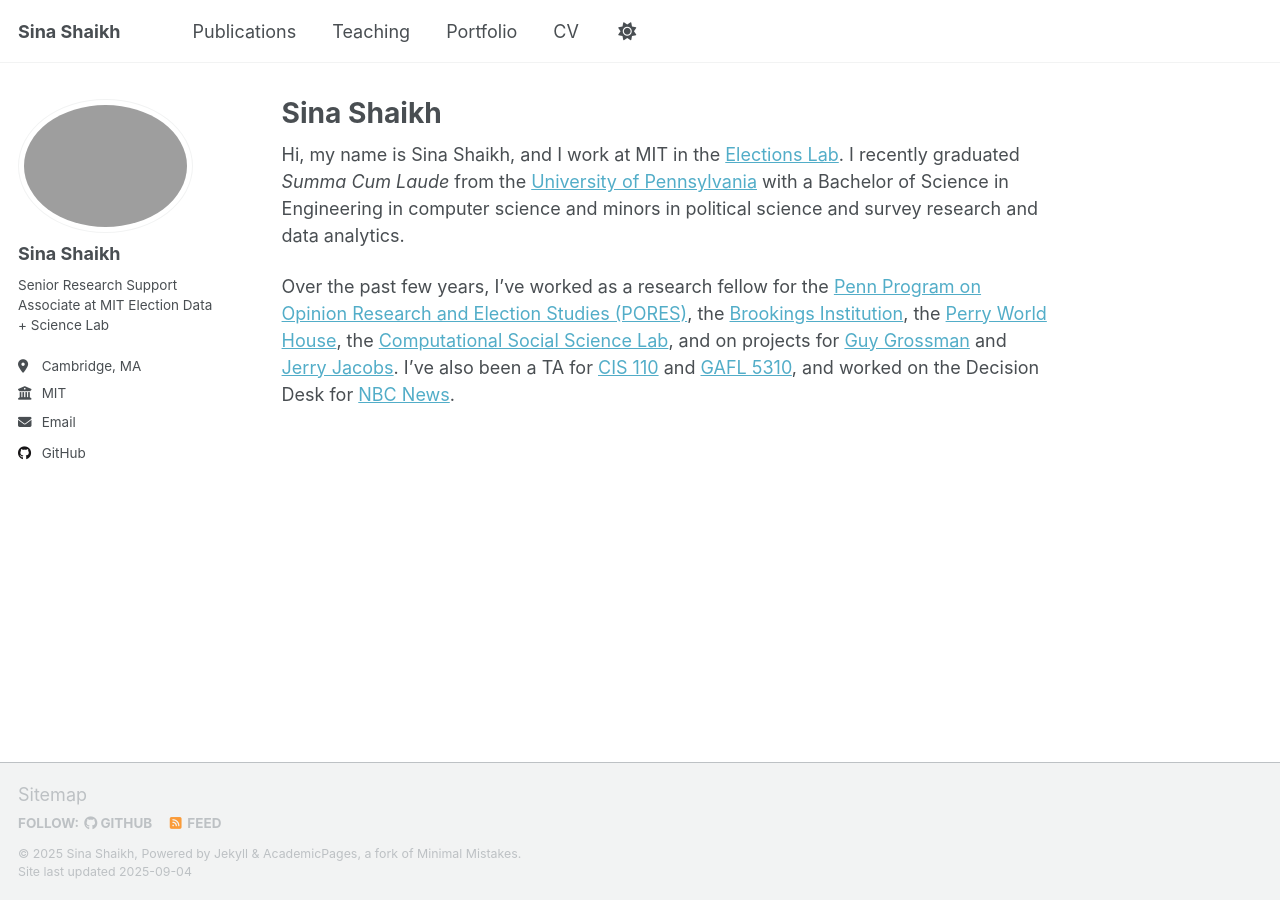
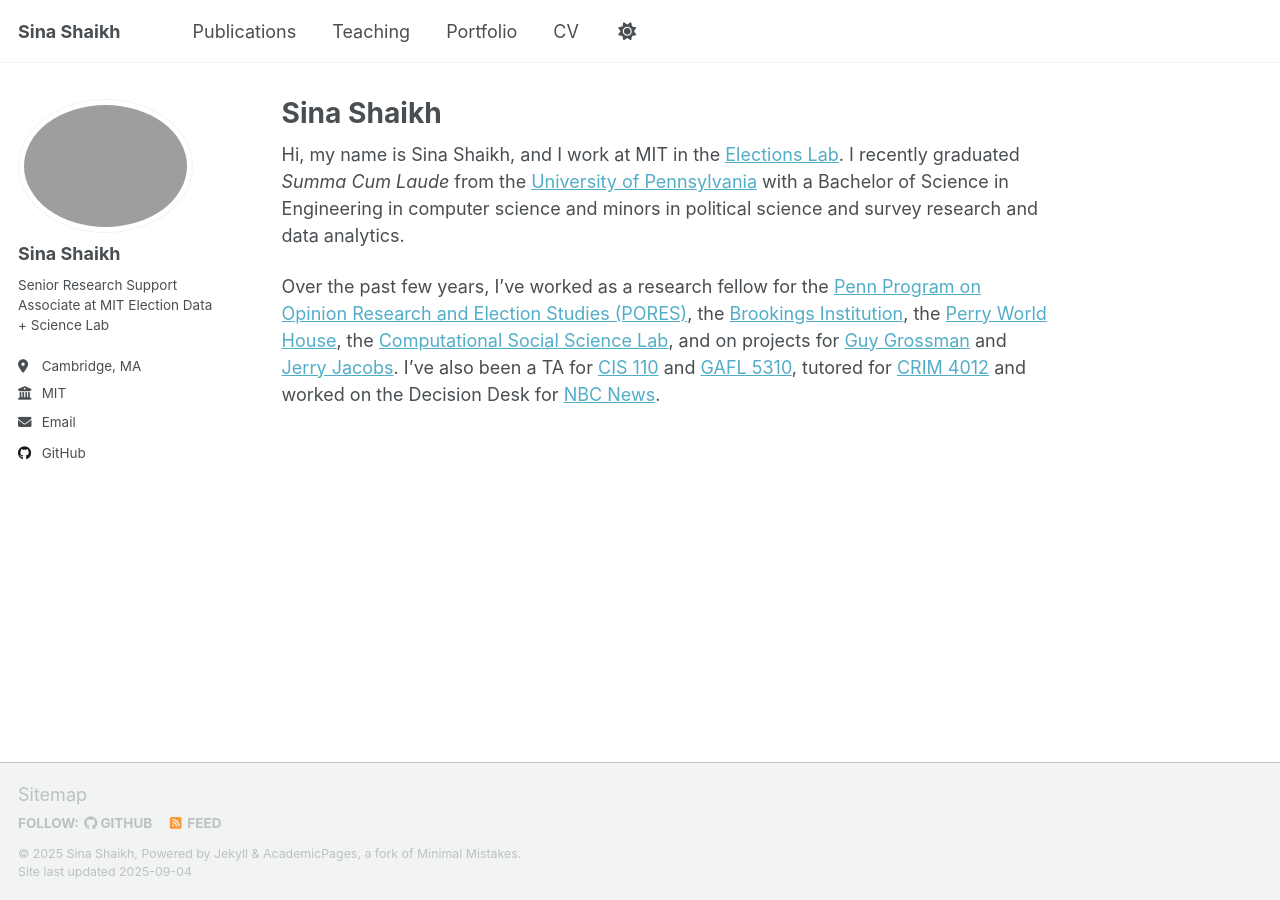
Before and after one commit to SinaShaikh/sinashaikh.github.io, a Jekyll site: the page built from _pages/about.md, in a window 1280 px wide. Built offline with Jekyll 4.4.1, drawn with Linux system fonts in a browser that asks for light colours; a script that is not in the unit is left out.

Commit message:
Update about.md

```diff
--- a/_pages/about.md
+++ b/_pages/about.md
@@ -9,4 +9,4 @@
 
 Hi, my name is Sina Shaikh, and I work at MIT in the [Elections Lab](https://electionlab.mit.edu/). I recently graduated *Summa Cum Laude* from the [University of Pennsylvania](https://upenn.edu) with a Bachelor of Science in Engineering in computer science and minors in political science and survey research and data analytics.
 
-Over the past few years, I've worked as a research fellow for the [Penn Program on Opinion Research and Election Studies (PORES)](https://pores.upenn.edu), the [Brookings Institution](https://www.brookings.edu), the [Perry World House](https://global.upenn.edu/perryworldhouse), the [Computational Social Science Lab](https://css.seas.upenn.edu/), and on projects for [Guy Grossman](https://guygrossman.com/) and [Jerry Jacobs](https://sociology.sas.upenn.edu/people/jerry-jacobs). I've also been a TA for [CIS 110](https://www.seas.upenn.edu/~cis110/current/) and [GAFL 5310](https://catalog.upenn.edu/courses/gafl/), and worked on the Decision Desk for [NBC News](https://www.nbcnews.com).
+Over the past few years, I've worked as a research fellow for the [Penn Program on Opinion Research and Election Studies (PORES)](https://pores.upenn.edu), the [Brookings Institution](https://www.brookings.edu), the [Perry World House](https://global.upenn.edu/perryworldhouse), the [Computational Social Science Lab](https://css.seas.upenn.edu/), and on projects for [Guy Grossman](https://guygrossman.com/) and [Jerry Jacobs](https://sociology.sas.upenn.edu/people/jerry-jacobs). I've also been a TA for [CIS 110](https://www.seas.upenn.edu/~cis110/current/) and [GAFL 5310](https://catalog.upenn.edu/courses/gafl/), tutored for [CRIM 4012](https://catalog.upenn.edu/courses/crim/) and worked on the Decision Desk for [NBC News](https://www.nbcnews.com).
```
